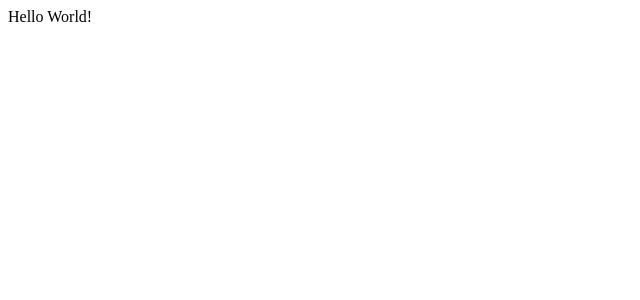
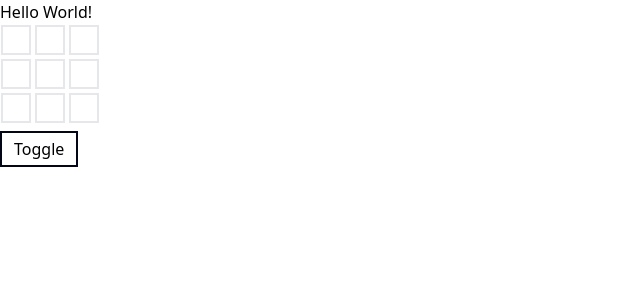
Before and after one commit to Taglat/React, a Next.js app: page / in a window 1280 px wide. Shown: the top 300 px of the page, without its empty margins (0-640 px from the left). Built offline with nearby package versions, Linux system fonts and the light colour scheme.

Commit message:
tilewind css

```diff
--- a/package.json
+++ b/package.json
@@ -10,8 +10,14 @@
   "author": "",
   "license": "ISC",
   "dependencies": {
+    "clsx": "^2.1.0",
     "next": "^14.1.1",
     "react": "^18.2.0",
     "react-dom": "^18.2.0"
+  },
+  "devDependencies": {
+    "autoprefixer": "^10.4.18",
+    "postcss": "^8.4.35",
+    "tailwindcss": "^3.4.1"
   }
 }
--- /dev/null
+++ b/pages/_app.jsx
@@ -0,0 +1,5 @@
+import "../styles/global.css"
+
+export default function App({Component, pageProps}) {
+    return <Component {...pageProps} />;
+}
--- a/pages/index.jsx
+++ b/pages/index.jsx
@@ -1,3 +1,28 @@
+import { clsx } from "clsx";
+import { useState } from "react";
+
 export default function HomePage() {
-    return <div>Hello World!</div>
+  const cells = [null, null, null, null, null, null, null, null, null];
+  const [isRed, setIsRed] = useState(false);
+
+  return (
+    <>
+      <div>Hello World!</div>
+      {/* </><div className="grid pt-px pl-px grid-cols-game-field grid-rows-game-field"> game-field - это класс который мы создали в tailwind.config */}
+      <div className="grid pt-px pl-px gap-1 grid-cols-[repeat(3,_30px)] grid-rows-[repeat(3,_30px)]">
+        {/* Arbitrary values - Алтернативный более удобный метод */}
+        {cells.map((cell, index) => {
+          return (
+            <button
+              className={clsx("px-3 py-3 border-2", isRed && "bg-red-400")}
+              key={index}
+            >
+              {cell}
+            </button>
+          );
+        })}
+      </div>
+      <button className="px-3 py-1 mt-2 border-solid border-slate-950 border-2" onClick={() => setIsRed((val) => !val)}>Toggle</button>
+    </>
+  );
 }
--- /dev/null
+++ b/postcss.config.js
@@ -0,0 +1,6 @@
+module.exports = {
+  plugins: {
+    tailwindcss: {},
+    autoprefixer: {},
+  },
+}
--- /dev/null
+++ b/styles/global.css
@@ -0,0 +1,7 @@
+@tailwind base;
+@tailwind components;
+@tailwind utilities;
+
+/* body {
+    color: red;
+} */
--- /dev/null
+++ b/tailwind.config.js
@@ -0,0 +1,19 @@
+/** @type {import('tailwindcss').Config} */
+module.exports = {
+  content: [
+    "./app/**/*.{js,ts,jsx,tsx,mdx}",
+    "./pages/**/*.{js,ts,jsx,tsx,mdx}",
+    "./components/**/*.{js,ts,jsx,tsx,mdx}",
+
+    // Or if using `src` directory:
+    "./src/**/*.{js,ts,jsx,tsx,mdx}",
+  ],
+  theme: {
+    extend: {
+      gridTemplateColumns: { // создание своих классов
+        "game-field": "repeat(3, 30px)",
+      },
+    },
+  },
+  plugins: [],
+};
```
Also changed, not shown: 1 other file (tests, documents, lock files or other folders).
